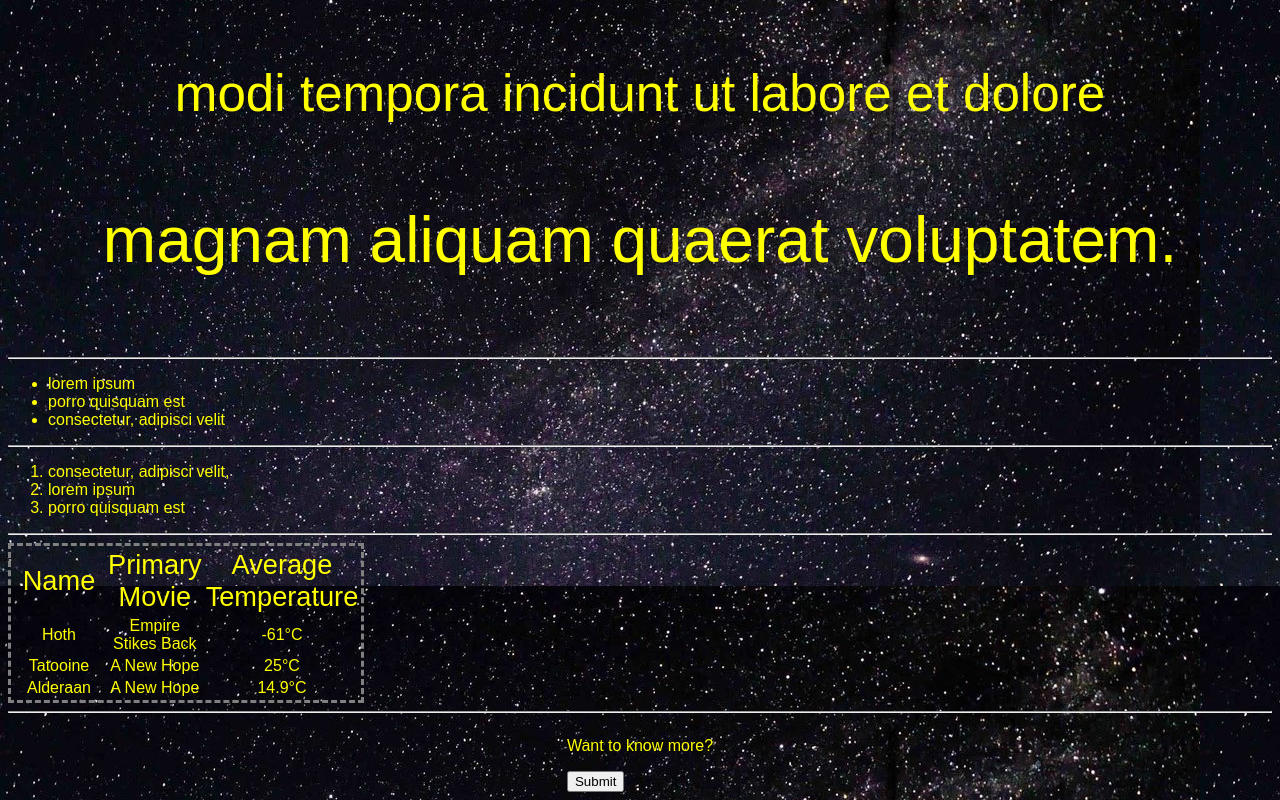
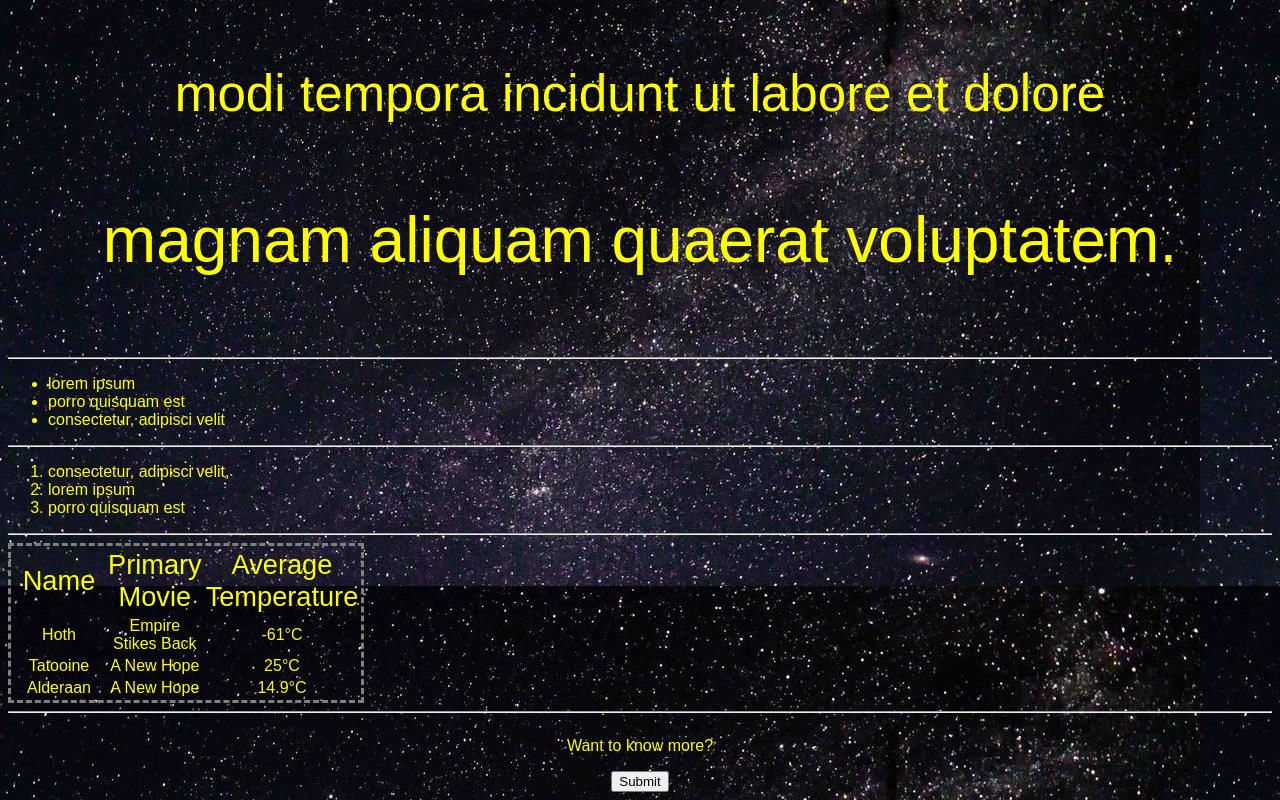
Before and after one commit to mattfro333/simpleHtmlTools, a plain HTML site: page index.html in a window 1280 px wide. Shown: the part 1004-1804 px from the top of the page. Drawn offline with Linux system fonts and the light colour scheme.

Commit message:
made a div, now i have to work for 48 hours in a factory

```diff
--- a/index.html
+++ b/index.html
@@ -73,7 +73,8 @@
       <form action="https://space-facts.com/planets-moons-star-wars/">
         <p>Want to know more?</p>
 
-        <p></p><input type="submit" value"Click Here!">
+        <div class="j"><input type="submit" value"Click Here!"></div>
+
       </form>
     </div>
   </body>
--- a/style.css
+++ b/style.css
@@ -15,6 +15,11 @@
   justify-content: center;
   align-items: center;
 
+}
+.j {
+  display: flex;
+  justify-content: center;
+  align-items: center;
 }
 .image {
   display:flex;
```
